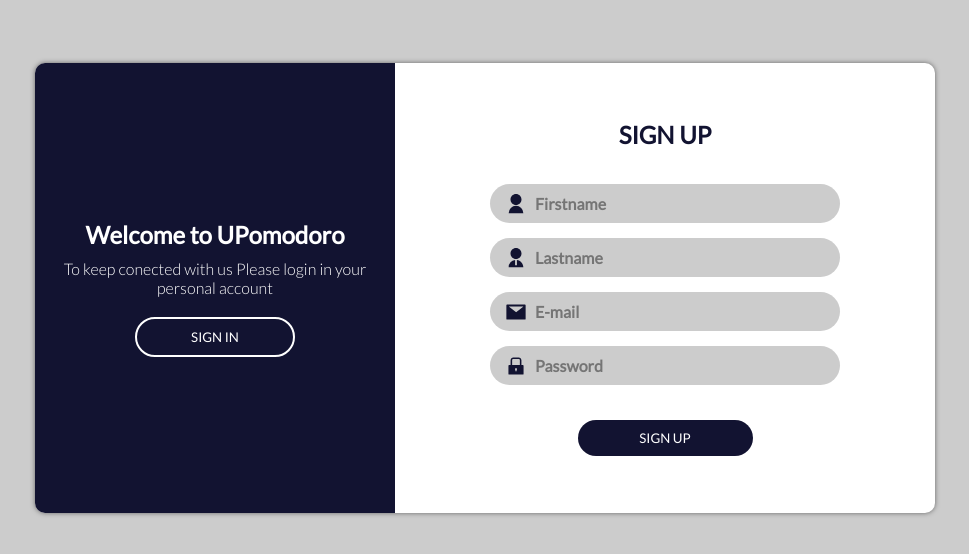
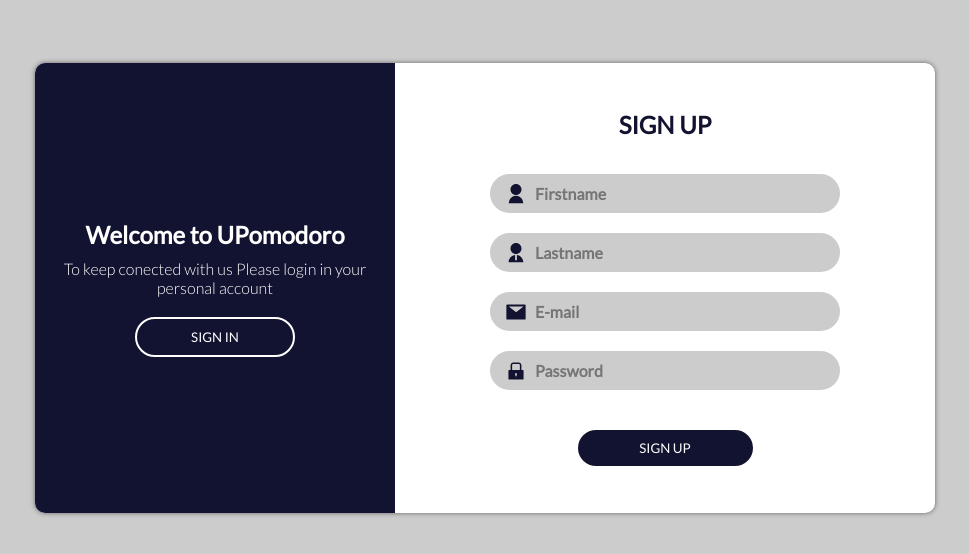
Before and after one commit to Kakaziu/pomodoro_client, a React (Vite) app: page /register in a window 1280 px wide. Shown: the part 112-666 px from the top of the page, without its empty margins (155-1124 px from the left). Built offline with nearby package versions, Linux system fonts and the light colour scheme.

Commit message:
feat: api contact

```diff
--- a/package.json
+++ b/package.json
@@ -16,6 +16,7 @@
     "react-icons": "^4.9.0",
     "react-redux": "^8.0.7",
     "react-router-dom": "^6.11.2",
+    "react-toastify": "^9.1.3",
     "redux": "^4.2.1",
     "styled-components": "^5.3.11"
   },
--- a/src/App.tsx
+++ b/src/App.tsx
@@ -2,11 +2,14 @@
 import GlobalStyles from "./GlobalStyles";
 import Home from "./pages/Home";
 import Register from "./pages/Register";
+import { ToastContainer } from "react-toastify";
+import "react-toastify/dist/ReactToastify.css";
 
 function App() {
   return (
     <div className="App">
       <GlobalStyles />
+      <ToastContainer autoClose={3000} />
       <BrowserRouter>
         <Routes>
           <Route path="/" element={<Home />} />
--- a/src/components/Form/index.tsx
+++ b/src/components/Form/index.tsx
@@ -1,24 +1,71 @@
-import React, { FunctionComponent, useState } from "react";
+import { FormEvent, FunctionComponent, useState } from "react";
 import { Button } from "../Button/styled";
 import { FormTag, Camp } from "./styled";
-import { IForm } from "./protocol";
+import { IForm, Inputs, RegisterParams, StateCamps } from "./protocol";
 import IconType from "../IconType";
+import api from "../../services/api";
+import { toast } from "react-toastify";
 
 const Form: FunctionComponent<IForm> = ({ type, camps }) => {
-  const [firstName, setFirstName] = useState("");
-  const [lastName, setLastName] = useState("");
-  const [email, setEmail] = useState("");
-  const [password, setPassword] = useState("");
+  const [firstName, setFirstName] = useState<StateCamps>({
+    value: "",
+    error: "",
+  });
+  const [lastName, setLastName] = useState<StateCamps>({
+    value: "",
+    error: "",
+  });
+  const [email, setEmail] = useState<StateCamps>({ value: "", error: "" });
+  const [password, setPassword] = useState<StateCamps>({
+    value: "",
+    error: "",
+  });
 
-  function onChangeInput(type: string, e: React.ChangeEvent<HTMLInputElement>) {
-    if (type === "Firstname") setFirstName(e.target.value);
-    if (type === "Lastname") setLastName(e.target.value);
-    if (type === "E-mail") setEmail(e.target.value);
-    if (type === "Password") setPassword(e.target.value);
+  function findState(type: Inputs) {
+    if (type === "Firstname")
+      return { type: firstName, setFuncType: setFirstName };
+    if (type === "Lastname")
+      return { type: lastName, setFuncType: setLastName };
+    if (type === "E-mail") return { type: email, setFuncType: setEmail };
+    if (type === "Password")
+      return { type: password, setFuncType: setPassword };
+  }
+
+  async function handleSubmit(e: FormEvent): Promise<void> {
+    e.preventDefault();
+
+    validCamps(firstName.value, setFirstName, "Firstname");
+    validCamps(lastName.value, setLastName, "Lastname");
+    validCamps(email.value, setEmail, "E-mail");
+    validCamps(password.value, setPassword, "Password");
+
+    const data: RegisterParams = {
+      firstName: firstName.value,
+      lastName: lastName.value,
+      email: email.value,
+      password: password.value,
+    };
+
+    if (firstName.value && lastName.value && email.value && password.value) {
+      try {
+        const response = await api.post("/users", data);
+      } catch (e: any) {
+        toast.error(e.response.data.message);
+      }
+    }
+  }
+
+  function validCamps(
+    value: string,
+    setFunc: React.Dispatch<React.SetStateAction<StateCamps>>,
+    camp: Inputs
+  ) {
+    if (!value)
+      return setFunc({ value: "", error: `* O campo '${camp}' está vazio` });
   }
 
   return (
-    <FormTag>
+    <FormTag onSubmit={handleSubmit}>
       <h1>{type === "REGISTER" ? "SIGN UP" : "SIGN IN"}</h1>
       {camps.map((camp) => {
         return (
@@ -29,8 +76,15 @@
             <input
               type={camp.inputType}
               placeholder={camp.type}
-              onChange={(e) => onChangeInput(camp.type, e)}
+              onChange={(e) =>
+                findState(camp.type)?.setFuncType({
+                  value: e.target.value,
+                  error: "",
+                })
+              }
+              value={findState(camp.type)?.type.value}
             />
+            <p>{findState(camp.type)?.type.error}</p>
           </Camp>
         );
       })}
--- a/src/components/Form/styled.ts
+++ b/src/components/Form/styled.ts
@@ -27,6 +27,15 @@
     left: 90px;
   }
 
+  p {
+    margin: auto;
+    width: 65%;
+    font-size: 13px;
+    color: red;
+    margin-top: 5px;
+    text-align: left;
+  }
+
   input {
     padding: 10px 15px 10px 45px;
     width: 70%;
```
Also changed, not shown: src/components/Form/protocol.ts (+15 -1 lines), 1 other file (tests, documents, lock files or other folders).
